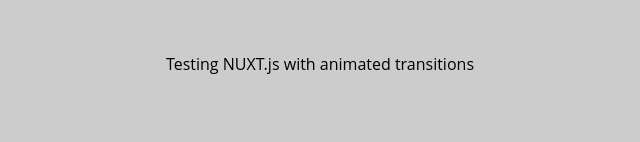
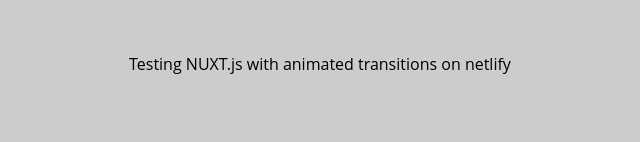
Before and after one commit to paulwallin/paulwallin.com, a Nuxt app: page /create in a window 1280 px wide. Shown: the part 150-292 px from the top of the page, without its empty margins (320-960 px from the left). Built offline with nearby package versions, Linux system fonts and the light colour scheme.

Commit message:
Update create.vue

```diff
--- a/pages/create.vue
+++ b/pages/create.vue
@@ -2,7 +2,7 @@
   <div class="container">
     <h1>About</h1>
     <p>
-      Testing NUXT.js with animated transitions
+      Testing NUXT.js with animated transitions on netlify
     </p>
   </div>
 </template>
```
